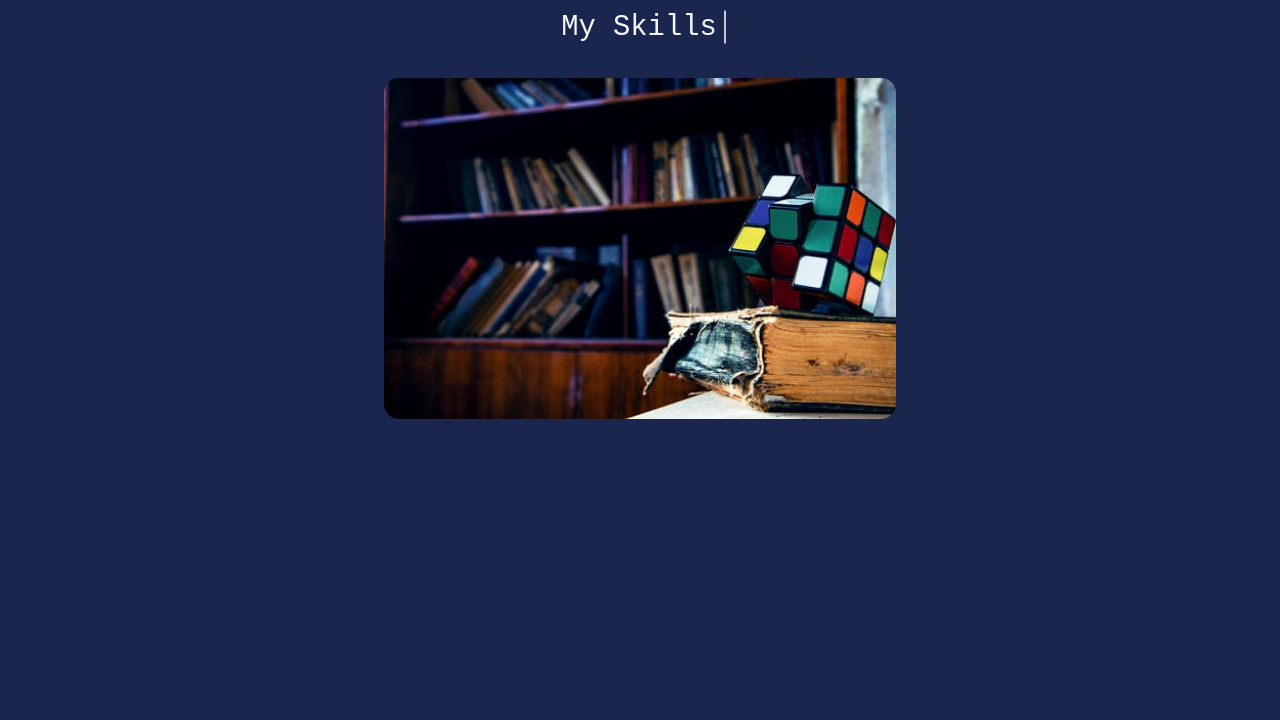
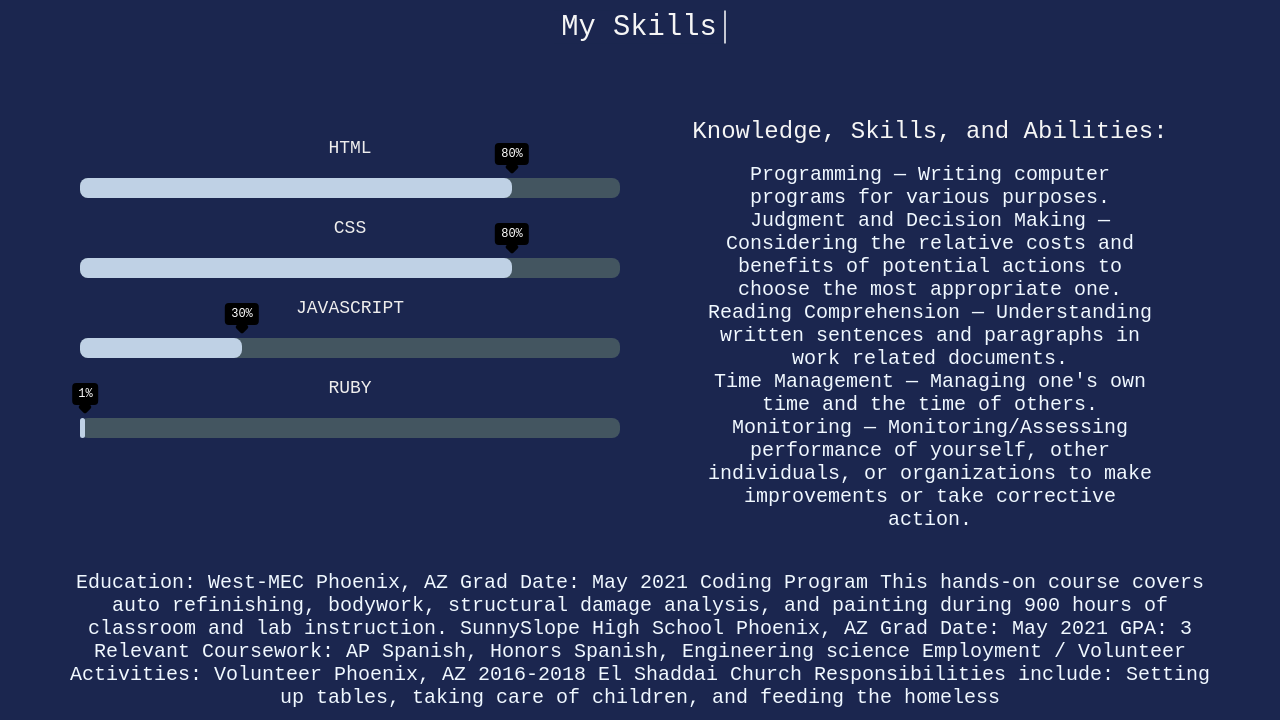
Before and after one commit to bsantizo722/New-Port, a plain HTML site: page skills.html in a window 1280 px wide. Shown: the part 80-800 px from the top of the page. Drawn offline with nearby package versions, Linux system fonts and the light colour scheme.

Commit message:
2 weeks of updates
added a skills bar, animations, different css files, and different frames

```diff
--- /dev/null
+++ b/bars.css
@@ -0,0 +1,88 @@
+
+.skills{
+  text-align: center;
+  width: 100%;
+  max-width: 600px;
+  padding: 0 20px;
+  color: #eeeded;
+  font-family: 'Courier New', Courier, monospace;
+}
+
+.skill-text{
+  font-size: 20px;
+}
+
+.skill-name{
+  font-size: 18px;
+  font-weight: 700px;
+  text-transform: uppercase;
+  margin: 20px 0;
+}
+
+.skill-bar{
+  height: 20px 0;
+  background: #435560;
+  border-radius: 8px;
+}
+
+.skill-per{
+  height: 20px;
+  background-color: #BFD1E5;
+  border-radius: 8px;
+  width: 0;
+  transition: 1s linear;
+  position: relative;
+}
+
+.skill-per::before{
+  content: attr(per);
+  position: absolute;
+  padding: 4px 6px;
+  background-color: black;
+  color: #ffffff;
+  font-size: 12px;
+  border-radius: 4px;
+  top: -35px;
+  right: 0;
+  transform: translateX(50%);
+}
+
+.skill-per::after{
+  content: '';
+  position: absolute;
+  width: 10px;
+  height: 10px;
+  background-color: black;
+  top: -16px;
+  right: 0;
+  transform: translateX(50%) rotate(45deg);
+  border-radius: 2px;
+
+}
+
+
+div.row{
+  clear: both;
+  margin: 40px 60px;
+}
+div.row::after{
+  clear: both;
+  content: "";
+  display: table;
+}
+
+ /* Grid Columns Styles */
+
+div[class^="col-"]{
+  float: left;
+}
+
+
+/* div.col-1-1{width:100%}
+div.col-1-2{width:50%}
+div.col-1-3{width:33%} this will be used for the testimonials
+div.col-1-4{width:25%} */
+div.col-1-1{width:100%;}
+div.col-1-3{width: 33%}
+div.col-1-5{width: 20%}
+div.col-1-2{width: 50%}
--- /dev/null
+++ b/ripple.css
@@ -0,0 +1,11 @@
+body{
+    margin: 0;
+    padding: 0;
+}
+
+.full-landing-image{
+    width: 100%;
+    height: 100vh;
+    background: url(skills.jpeg) no-repeat center;
+    background-size: cover;
+}
--- a/skills.css
+++ b/skills.css
@@ -8,13 +8,6 @@ body{
 }
 
 
-
-/* image adjusmnet */
-.skills-img{
-  width: 40%;
-  height: 20%;
-  border-radius: 15px;
-}
 
 /* typewriter adjustment */
 .line{
--- a/skills.html
+++ b/skills.html
@@ -6,9 +6,12 @@
     <meta http-equiv="X-UA-Compatible" content="ie=edge">
     <link rel="stylesheet" href="nav.css">
     <link rel="stylesheet" href="skills.css">
+    <link rel="stylesheet" href="bars.css">
     <title>Brandons Portfolio</title>
+    <script src="https://cdnjs.cloudflare.com/ajax/libs/jquery/3.6.0/jquery.min.js"></script>
 </head>
 <body>
+
     <header>
         <a class="logo" href="index.html">Brandon Santizo</a>
         <nav>
@@ -25,7 +28,90 @@
     <h2 class="line anim-typewriter">My Skills</h1>
     <br>
 
-    <img src="skills.jpeg" class="skills-img"  alt="rubix cube sitting on old book">
+    <div class="row">
+        <div class="col-1-2">
+            <div class="skills">
+                <div class="skill">
+                    <div class="skill-name">HTML</div>
+                    <div class="skill-bar">
+                        <div class="skill-per" per="80"></div>
+                    </div>
+                </div>
+            </div>
+            <div class="skills">
+                <div class="skill">
+                    <div class="skill-name">CSS</div>
+                    <div class="skill-bar">
+                        <div class="skill-per" per="80"></div>
+                    </div>
+                </div>
+            </div>
+            <div class="skills">
+                <div class="skill">
+                    <div class="skill-name">Javascript</div>
+                    <div class="skill-bar">
+                        <div class="skill-per" per="30"></div>
+                    </div>
+                </div>
+            </div>
+            <div class="skills">
+                <div class="skill">
+                    <div class="skill-name">Ruby</div>
+                    <div class="skill-bar">
+                        <div class="skill-per" per="1"></div>
+                    </div>
+                </div>
+            </div>
+        </div>
+        <div class="col-1-2">
+            <h2>Knowledge, Skills, and Abilities:</h2><br>
+            <p class="skill-text">
+
+                Programming — Writing computer programs for various purposes.<br>
+                Judgment and Decision Making — Considering the relative costs and benefits of potential actions to choose the most appropriate one.<br>
+                Reading Comprehension — Understanding written sentences and paragraphs in work related documents.<br>
+                Time Management — Managing one's own time and the time of others.<br>
+                Monitoring — Monitoring/Assessing performance of yourself, other individuals, or organizations to make improvements or take corrective action.<br>
+
+            </p>
+        </div>
+    </div>
+
+    <p>
+            Education: West-MEC
+            Phoenix, AZ	Grad Date: May 2021
+            Coding Program
+            This hands-on course covers auto refinishing, bodywork, structural damage analysis, and painting during 900 hours of classroom and lab instruction.
+
+            SunnySlope High School	Phoenix, AZ	Grad Date: May 2021
+            GPA: 3
+            Relevant Coursework: AP Spanish, Honors Spanish, Engineering science
+
+            Employment / Volunteer Activities:
+            Volunteer	Phoenix, AZ	2016-2018
+            El Shaddai Church
+            Responsibilities include: Setting up tables, taking care of children, and feeding the homeless
+
+    </p>
+
+
+
+    <script>
+        $('.skill-per').each(function(){
+            var $this = $(this);
+            var per = $this.attr('per');
+            $this.css("width", per+'%');
+            $({animatedValue: 0}).animate({animatedValue: per},{
+                duration: 1000,
+                step: function(){
+                    $this.attr('per', Math.floor(this.animatedValue) + '%');
+                },
+                complete: function(){
+                    $this.attr('per', Math.floor(this.animatedValue) + '%')
+                }
+            });
+        });
+    </script>
 
 
 </body>
```
Also changed, not shown: contact.html (+3 -1 lines), index.html (+12 -2 lines), projects.html (+3 -3 lines), index.css (indentation only), nav.css (line endings or trailing spaces).
